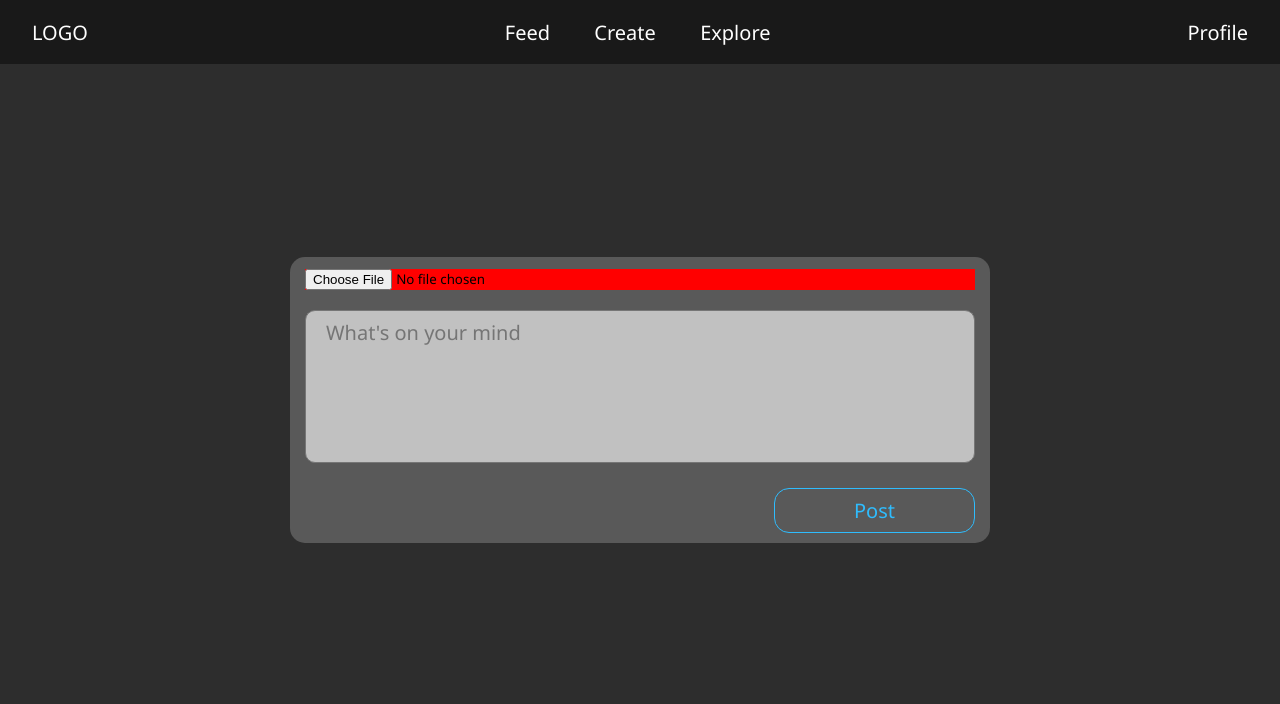
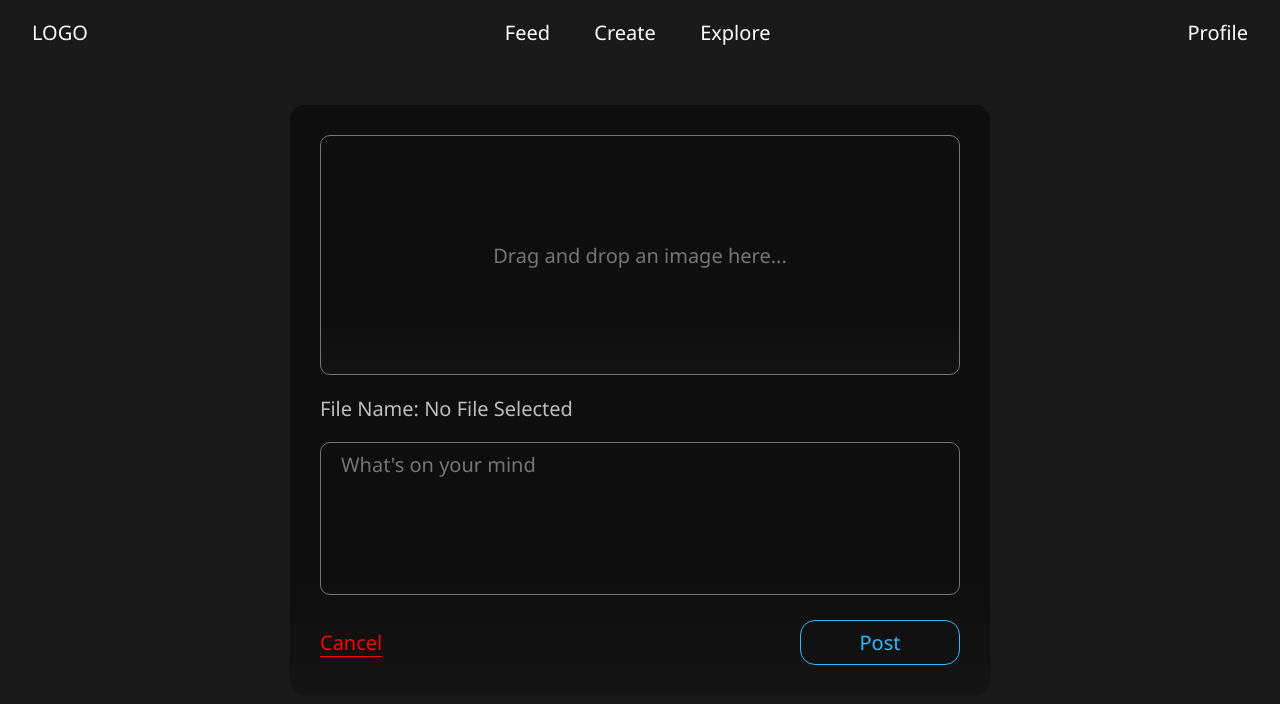
Before and after one commit to hassanshakil12/MERN-Social-Media-App, a React (Vite) app in the folder frontend/: page /createPost in a window 1280 px wide. Shown: the top 704 px of the page. Built offline with nearby package versions, Linux system fonts and the light colour scheme.

Commit message:
Create post page styling

```diff
--- a/frontend/src/components/CreatePost/CreatePost.css
+++ b/frontend/src/components/CreatePost/CreatePost.css
@@ -1,5 +1,5 @@
 .createPost-container {
-    background-color: rgb(45, 45, 45);
+    background-color: #191919;
     width: 100%;
     height: 92vh;
 }
@@ -7,31 +7,81 @@
 /* Create Post Form CSS */
 
 .createPost-form {
-    background-color: rgb(89, 89, 89);
+    background: linear-gradient(180deg, rgb(14, 14, 14) 80%, rgb(20, 20, 20) 100%);
     width: fit-content;
     position: absolute;
     height: fit-content;
     width: 700px;
-    padding: 15px 30px;
+    padding: 30px 30px;
     border-radius: 15px;
     top: 50%;
     left: 50%;
     transform: translate(-50%, -50%);
-    padding: 10px 15px;
     border-radius: 15px;
     display: flex;
-    align-content: center;
     flex-direction: column;
     justify-content: space-between;
     gap: 20px;
 }
 
-.createPost-form input[type='file']{
-    background-color: red;
+.createPost-form .createPost-dropzone {
+    border: 1px solid #757575;
+    background: linear-gradient(180deg, rgb(14, 14, 14) 80%, rgb(20, 20, 20) 100%);
+    transition: all ease 0.3s;
+    color: rgb(220, 220, 220);
     width: 100%;
+    height: 30vh;
+    border-radius: 10px;
+    font-size: 20px;
+    overflow: hidden;
+    display: flex;
+    align-items: center;
+    justify-content: center;
 }
 
- textarea {
+.createPost-dropzone:hover {
+    background-color: rgb(45, 45, 45);
+    border: 1px solid rgb(45, 45, 45);
+}
+
+.createPost-dropzone img {
+    width: 40%;
+    position: relative;
+    object-fit: cover;
+    max-height: 100%;
+}
+
+.createPost-dropzone .dropZone {
+    width: 100%;
+    height: 100%;
+    overflow: hidden;
+    display: flex;
+    align-items: center;
+    justify-content: center;
+    flex-direction: column;
+}
+
+.dropZone p {
+    position: absolute;
+    z-index: 0;
+    color: #757575;
+}
+
+.dropZone input[type='file'] {
+    background-color: rgb(47, 47, 47);
+    width: 100%;
+    height: 100%;
+    opacity: 0;
+    cursor: pointer;
+}
+
+.createPost-fileName {
+    font-weight: 500;
+    font-size: 20px;
+    color: #bebebe;
+}
+
+.createPost-container textarea {
     background-color: rgb(193, 193, 193);
     resize: none;
     width: 100%;
@@ -39,10 +89,31 @@
     padding: 8px 20px;
     font-size: 20px;
     outline: none;
+    border: 1px solid #757575;
+    background-color: transparent;
+    transition: all ease 0.3s;
+    color: rgb(220, 220, 220);
+}
+
+.createPost-container textarea:hover {
+    background-color: rgb(45, 45, 45);
+    border: 1px solid rgb(45, 45, 45);
+}
+
+.createPost-button-container{
+    display: flex;
+    align-items: center;
+    justify-content: space-between;
+}
+
+.createPost-button-container a{
+    color: red;
+    font-size: 20px;
+    border-bottom: 1px solid red;
 }
 
 .createPost-button-container button {
-    width: 30%;
+    width: 25%;
     padding: 8px 12px;
     font-size: 20px;
     outline: none;
--- a/frontend/src/components/CreatePost/CreatePost.jsx
+++ b/frontend/src/components/CreatePost/CreatePost.jsx
@@ -1,21 +1,41 @@
 import React, { useRef, useState } from "react";
-import { useNavigate } from "react-router-dom";
+import { useNavigate, Link } from "react-router-dom";
 import { createPost } from "../../services/Api";
 import "./CreatePost.css";
 
 const CreatePost = () => {
   const [imageFile, setImageFile] = useState(null);
+  const [imagePreview, setImagePreview] = useState(null);
+  const [imageName, setImageName] = useState("");
   const captionRef = useRef("");
   const navigate = useNavigate();
 
   const handleOnChange = (e) => {
     try {
       if (e.target.type === "file") {
-        setImageFile(e.target.files[0]);
+        const file = e.target.files[0];
+        setImageFile(file);
+        setImagePreview(URL.createObjectURL(file));
+        setImageName(file.name);
       }
     } catch (error) {
       console.error(error);
     }
+  };
+
+  const handleOnDragOver = (e) => {
+    e.preventDefault();
+    e.stopPropagation();
+  };
+
+  const handleOnDrop = (e) => {
+    e.preventDefault();
+    e.stopPropagation();
+
+    const file = e.dataTransfer.files[0];
+    setImageFile(file);
+    setImagePreview(URL.createObjectURL(file));
+    setImageName(file.name);
   };
 
   const handleOnSubmit = async (e) => {
@@ -50,10 +70,32 @@ const CreatePost = () => {
           method="post"
           onSubmit={handleOnSubmit}
           className="createPost-form"
+          onDragOver={handleOnDragOver}
+          onDrop={handleOnDrop}
         >
-          <div>
-            <input type="file" name="image" onChange={handleOnChange} />
+          <div
+            className="createPost-dropzone"
+            onDrop={handleOnDrop}
+            onDragOver={handleOnDragOver}
+          >
+            {imagePreview ? (
+              <img src={imagePreview} alt="preview" className="image-preview" />
+            ) : (
+              <div className="dropZone">
+                <p>Drag and drop an image here...</p>
+                <input
+                  type="file"
+                  name="image"
+                  title=" "
+                  onChange={handleOnChange}
+                />
+              </div>
+            )}
           </div>
+          <h3 className="createPost-fileName">
+            {" "}
+            File Name: {imageName || "No File Selected"}
+          </h3>
           <div>
             <textarea
               placeholder="What's on your mind"
@@ -63,6 +105,7 @@ const CreatePost = () => {
             ></textarea>
           </div>
           <div className="createPost-button-container">
+            <Link to={"/"}>Cancel</Link>
             <button type="submit">Post</button>
           </div>
         </form>
--- a/frontend/src/components/Feed/Feed.css
+++ b/frontend/src/components/Feed/Feed.css
@@ -14,13 +14,11 @@
 /* Post Card CSS */
 
 .postCard-container {
-    background: rgb(0, 0, 0);
-    background: linear-gradient(180deg, rgb(14, 14, 14) 80%, rgb(24, 24, 24) 100%);
+    background: linear-gradient(180deg, rgb(14, 14, 14) 80%, rgb(20, 20, 20) 100%);
     height: fit-content;
     width: 700px;
     padding: 15px 30px;
     border-radius: 15px;
-    /* backdrop-filter: drop-shadow(2px 4px 6px black); */
     position: relative;
 }
 
@@ -52,7 +50,7 @@
     display: flex;
     justify-content: center;
     align-items: center;
-    background: #000;
+    background-color: #000;
 }
 
 .postContent-Image img {
```
